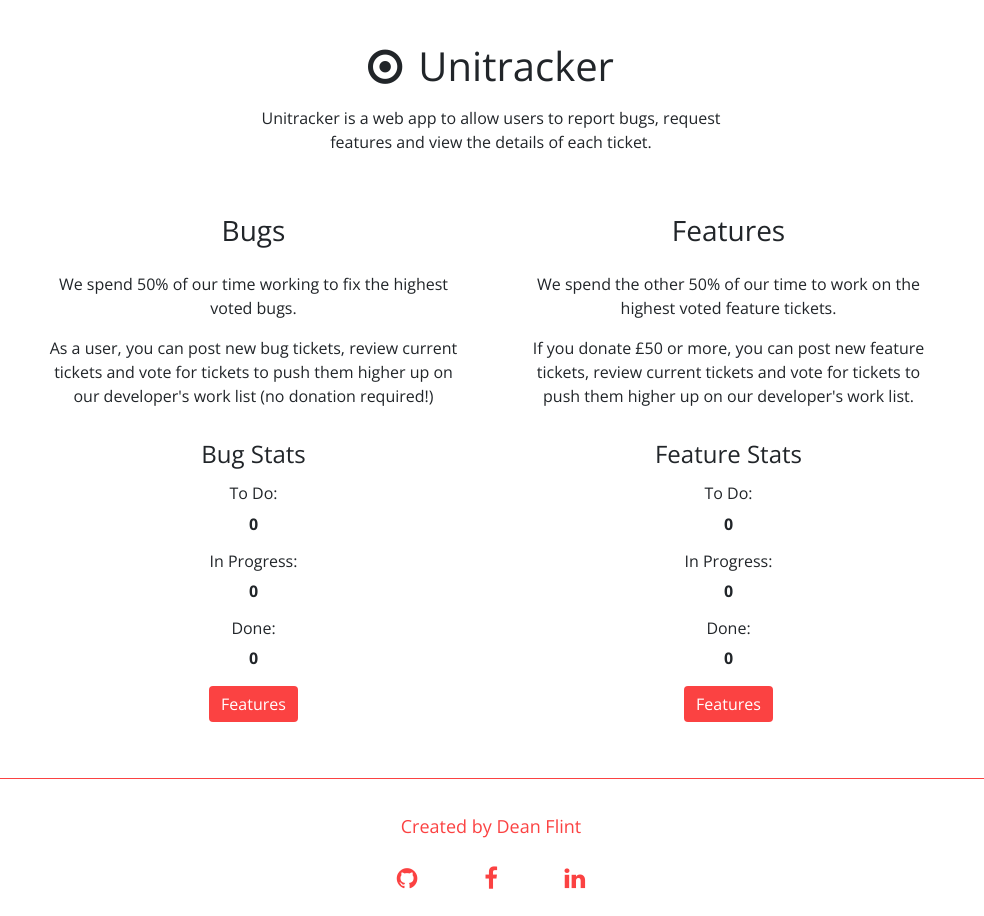
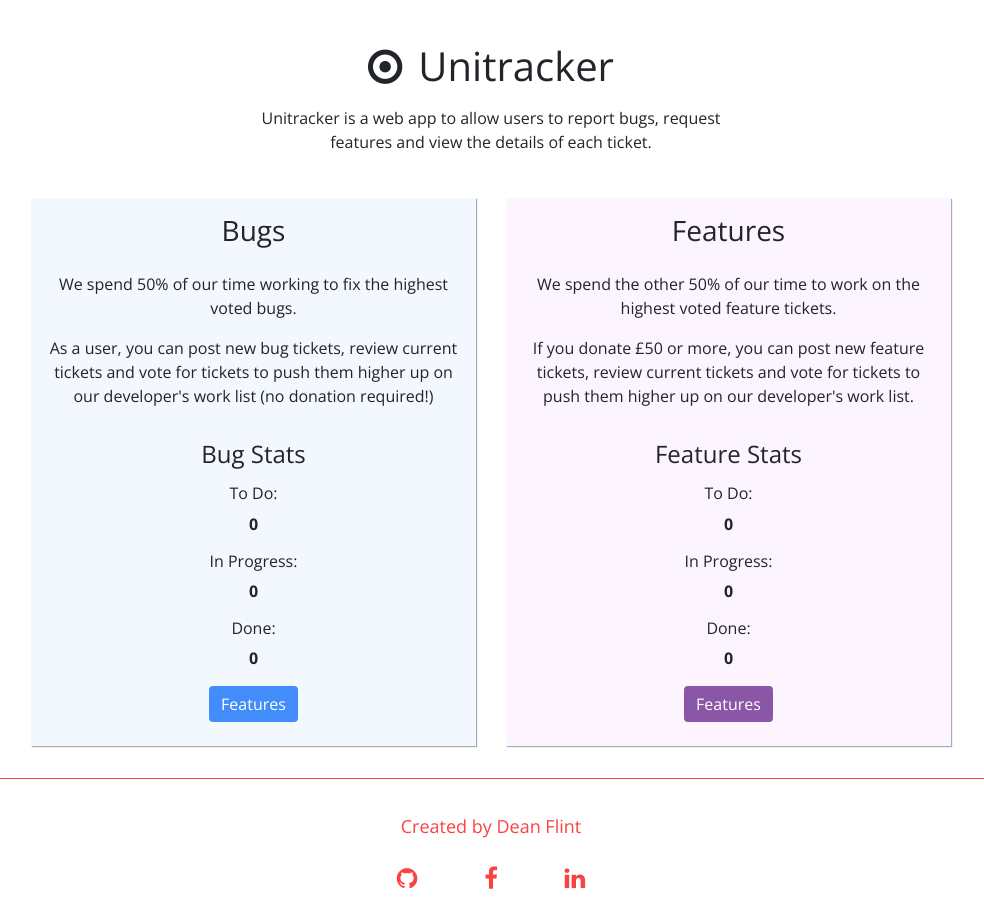
Before and after one commit to DeanFlint/unitracker, a Django app: page / in a window 1280 px wide. Shown: the part 62-978 px from the top of the page, without its empty margins (149-1133 px from the left). Run offline with Django 3.2, Linux system fonts and the light colour scheme; data that the repository does not hold is empty; style sheets or scripts are compiled from the project's sources; some libraries are stand-ins or nearby versions.

Commit message:
Style files updated

```diff
--- a/static/scss/helpers/_variables.scss
+++ b/static/scss/helpers/_variables.scss
@@ -2,4 +2,10 @@
 $red: #fb4242;
 $white: #fff;
 $dark-grey: #e1e1ea;
-$light-grey: #f1f1f1
+$light-grey: #f1f1f1;
+
+$light-bug: #f3f8ff;
+$dark-bug: #428cfb;
+
+$light-feature: #fcf5ff;
+$dark-feature: #8a56a5;
--- a/static/scss/style.scss
+++ b/static/scss/style.scss
@@ -44,13 +44,56 @@ body{
     }
 }
 
+
+
 .ticket-overview {
     min-height: 70px;
+    background-color:$light-feature;
+    border-radius:5px;
 }
 
-.filter-box{
-    @include box-shadow( 1px 1px 1px 0px rgba(173,170,173,1));
+.bug-page {
+    .ticket-overview {
+        min-height: 70px;
+        background-color:$light-bug;
+        border-radius:5px;
+        @include box-shadow( 1px 1px 1px 0px rgba(173,170,173,1));
+    }
+    .btn-primary {
+        background-color: $dark-bug;
+        color: $white;
+    }
+    .desc {
+        @include box-shadow( 1px 1px 1px 0px rgba(173,170,173,1));
+        background-color: $light-bug;
+    }
+    .filter-box{
+        @include box-shadow( 1px 1px 1px 0px rgba(173,170,173,1));
+        background-color: $light-bug;
+    }
 }
+
+.feature-page {
+    .ticket-overview {
+        min-height: 70px;
+        background-color:$light-feature;
+        border-radius:5px;
+        @include box-shadow( 1px 1px 1px 0px rgba(173,170,173,1));
+    }
+    .btn-primary {
+        background-color: $dark-feature;
+        color: $white;
+    }
+    .desc {
+        @include box-shadow( 1px 1px 1px 0px rgba(173,170,173,1));
+        background-color: $light-feature;
+    }
+    .filter-box{
+        @include box-shadow( 1px 1px 1px 0px rgba(173,170,173,1));
+        background-color: $light-feature;
+    }
+}
+
 
 .btn-primary {
     background-color: $red;
@@ -70,9 +113,7 @@ body{
     }
 }
 
-.bug-desc {
-    @include box-shadow( 1px 1px 1px 0px rgba(173,170,173,1));
-}
+
 
 .comment-area{
     min-height: 100px;
@@ -88,3 +129,9 @@ body{
     background-color: $light-grey;
     border-radius: 0 5px 5px 0;
 }
+
+// @media screen and (max-width: 575px) {
+//   .filter-box{
+//     box-shadow: none;
+//     }
+// }
```
